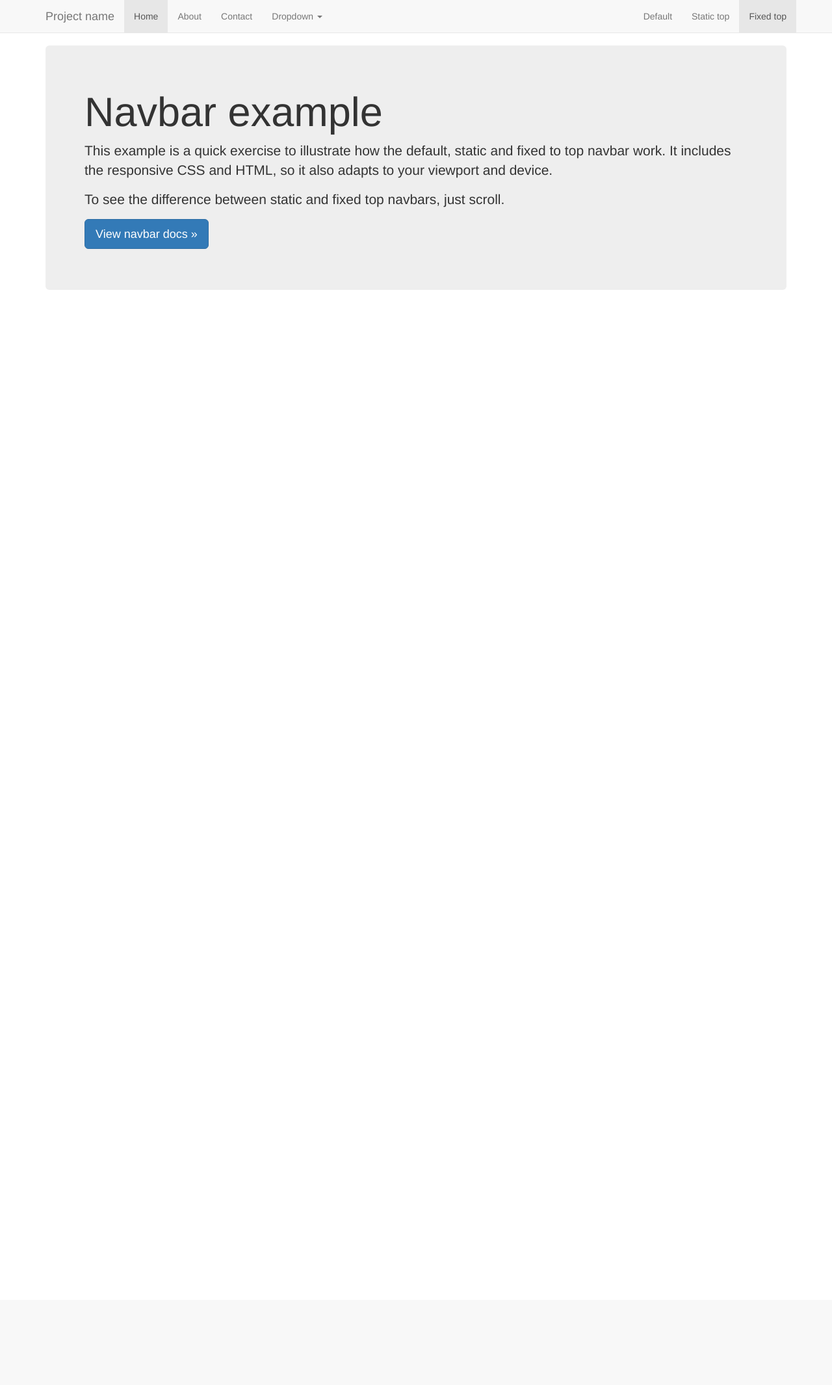
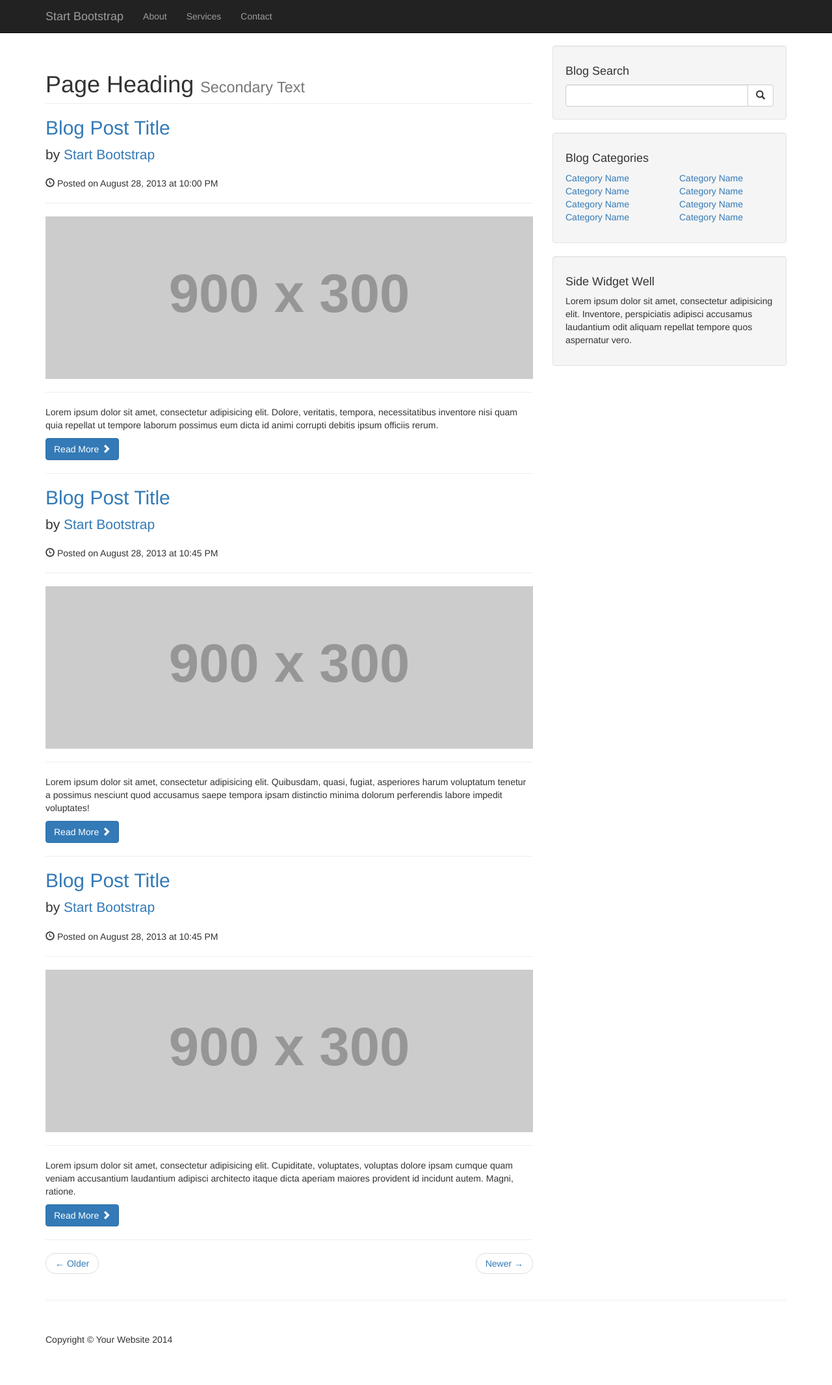
Before and after one commit to lunarcontrol/Dynamic-List, a PHP site: page / in a window 1280 px wide. Shown: the whole page at 65% size. Before the commit the page ends 383 px from the top, so only its background shows below. Run offline with PHP 8.4, Linux system fonts and the light colour scheme; grey boxes labelled with a size stand in for pictures from a placeholder-image service; some libraries are stand-ins or nearby versions.

Commit message:
Updated index

```diff
--- a/index.php
+++ b/index.php
@@ -1,89 +1,222 @@
 <!DOCTYPE html>
 <html lang="en">
+
 <head>
+
     <meta charset="utf-8">
     <meta http-equiv="X-UA-Compatible" content="IE=edge">
     <meta name="viewport" content="width=device-width, initial-scale=1">
-    <!-- The above 3 meta tags *must* come first in the head; any other head content must come *after* these tags -->
     <meta name="description" content="">
     <meta name="author" content="">
-    <link rel="icon" href="../../favicon.ico">
 
-    <title></title>
+    <title>Dynamic List</title>
 
-    <!-- Bootstrap core CSS -->
+    <!-- Bootstrap Core CSS -->
     <link href="static/css/bootstrap.min.css" rel="stylesheet">
 
-    <!-- Custom styles for this template -->
-    <link href="static/css/navbar.css" rel="stylesheet">
+    <!-- Custom CSS -->
+    <link href="static/css/blog-home.css" rel="stylesheet">
 
-    <!-- HTML5 shim and Respond.js for IE8 support of HTML5 elements and media queries -->
+    <!-- HTML5 Shim and Respond.js IE8 support of HTML5 elements and media queries -->
+    <!-- WARNING: Respond.js doesn't work if you view the page via file:// -->
     <!--[if lt IE 9]>
-      <script src="https://oss.maxcdn.com/html5shiv/3.7.2/html5shiv.min.js"></script>
-      <script src="https://oss.maxcdn.com/respond/1.4.2/respond.min.js"></script>
+        <script src="https://oss.maxcdn.com/libs/html5shiv/3.7.0/html5shiv.js"></script>
+        <script src="https://oss.maxcdn.com/libs/respond.js/1.4.2/respond.min.js"></script>
     <![endif]-->
+
 </head>
 
 <body>
 
-    <!-- Fixed navbar -->
-    <nav class="navbar navbar-default navbar-fixed-top">
+    <!-- Navigation -->
+    <nav class="navbar navbar-inverse navbar-fixed-top" role="navigation">
         <div class="container">
+            <!-- Brand and toggle get grouped for better mobile display -->
             <div class="navbar-header">
-          <button type="button" class="navbar-toggle collapsed" data-toggle="collapse" data-target="#navbar" aria-expanded="false" aria-controls="navbar">
+                <button type="button" class="navbar-toggle" data-toggle="collapse" data-target="#bs-example-navbar-collapse-1">
                     <span class="sr-only">Toggle navigation</span>
                     <span class="icon-bar"></span>
                     <span class="icon-bar"></span>
                     <span class="icon-bar"></span>
                 </button>
-          <a class="navbar-brand" href="#">Project name</a>
+                <a class="navbar-brand" href="#">Start Bootstrap</a>
             </div>
-        <div id="navbar" class="navbar-collapse collapse">
+            <!-- Collect the nav links, forms, and other content for toggling -->
+            <div class="collapse navbar-collapse" id="bs-example-navbar-collapse-1">
                 <ul class="nav navbar-nav">
-            <li class="active"><a href="#">Home</a></li>
-            <li><a href="#about">About</a></li>
-            <li><a href="#contact">Contact</a></li>
-            <li class="dropdown">
-              <a href="#" class="dropdown-toggle" data-toggle="dropdown" role="button" aria-expanded="false">Dropdown <span class="caret"></span></a>
-              <ul class="dropdown-menu" role="menu">
-                <li><a href="#">Action</a></li>
-                <li><a href="#">Another action</a></li>
-                <li><a href="#">Something else here</a></li>
-                <li class="divider"></li>
-                <li class="dropdown-header">Nav header</li>
-                <li><a href="#">Separated link</a></li>
-                <li><a href="#">One more separated link</a></li>
-              </ul>
+                    <li>
+                        <a href="#">About</a>
+                    </li>
+                    <li>
+                        <a href="#">Services</a>
+                    </li>
+                    <li>
+                        <a href="#">Contact</a>
                     </li>
                 </ul>
-          <ul class="nav navbar-nav navbar-right">
-            <li><a href="../navbar/">Default</a></li>
-            <li><a href="../navbar-static-top/">Static top</a></li>
-            <li class="active"><a href="./">Fixed top <span class="sr-only">(current)</span></a></li>
-          </ul>
-        </div><!--/.nav-collapse -->
             </div>
+            <!-- /.navbar-collapse -->
+        </div>
+        <!-- /.container -->
     </nav>
 
+    <!-- Page Content -->
     <div class="container">
 
-      <!-- Main component for a primary marketing message or call to action -->
-      <div class="jumbotron">
-        <h1>Navbar example</h1>
-        <p>This example is a quick exercise to illustrate how the default, static and fixed to top navbar work. It includes the responsive CSS and HTML, so it also adapts to your viewport and device.</p>
-        <p>To see the difference between static and fixed top navbars, just scroll.</p>
-        <p>
-          <a class="btn btn-lg btn-primary" href="../../components/#navbar" role="button">View navbar docs &raquo;</a>
+        <div class="row">
+
+            <!-- Blog Entries Column -->
+            <div class="col-md-8">
+
+                <h1 class="page-header">
+                    Page Heading
+                    <small>Secondary Text</small>
+                </h1>
+
+                <!-- First Blog Post -->
+                <h2>
+                    <a href="#">Blog Post Title</a>
+                </h2>
+                <p class="lead">
+                    by <a href="index.php">Start Bootstrap</a>
                 </p>
+                <p><span class="glyphicon glyphicon-time"></span> Posted on August 28, 2013 at 10:00 PM</p>
+                <hr>
+                <img class="img-responsive" src="http://placehold.it/900x300" alt="">
+                <hr>
+                <p>Lorem ipsum dolor sit amet, consectetur adipisicing elit. Dolore, veritatis, tempora, necessitatibus inventore nisi quam quia repellat ut tempore laborum possimus eum dicta id animi corrupti debitis ipsum officiis rerum.</p>
+                <a class="btn btn-primary" href="#">Read More <span class="glyphicon glyphicon-chevron-right"></span></a>
+
+                <hr>
+
+                <!-- Second Blog Post -->
+                <h2>
+                    <a href="#">Blog Post Title</a>
+                </h2>
+                <p class="lead">
+                    by <a href="index.php">Start Bootstrap</a>
+                </p>
+                <p><span class="glyphicon glyphicon-time"></span> Posted on August 28, 2013 at 10:45 PM</p>
+                <hr>
+                <img class="img-responsive" src="http://placehold.it/900x300" alt="">
+                <hr>
+                <p>Lorem ipsum dolor sit amet, consectetur adipisicing elit. Quibusdam, quasi, fugiat, asperiores harum voluptatum tenetur a possimus nesciunt quod accusamus saepe tempora ipsam distinctio minima dolorum perferendis labore impedit voluptates!</p>
+                <a class="btn btn-primary" href="#">Read More <span class="glyphicon glyphicon-chevron-right"></span></a>
+
+                <hr>
+
+                <!-- Third Blog Post -->
+                <h2>
+                    <a href="#">Blog Post Title</a>
+                </h2>
+                <p class="lead">
+                    by <a href="index.php">Start Bootstrap</a>
+                </p>
+                <p><span class="glyphicon glyphicon-time"></span> Posted on August 28, 2013 at 10:45 PM</p>
+                <hr>
+                <img class="img-responsive" src="http://placehold.it/900x300" alt="">
+                <hr>
+                <p>Lorem ipsum dolor sit amet, consectetur adipisicing elit. Cupiditate, voluptates, voluptas dolore ipsam cumque quam veniam accusantium laudantium adipisci architecto itaque dicta aperiam maiores provident id incidunt autem. Magni, ratione.</p>
+                <a class="btn btn-primary" href="#">Read More <span class="glyphicon glyphicon-chevron-right"></span></a>
+
+                <hr>
+
+                <!-- Pager -->
+                <ul class="pager">
+                    <li class="previous">
+                        <a href="#">&larr; Older</a>
+                    </li>
+                    <li class="next">
+                        <a href="#">Newer &rarr;</a>
+                    </li>
+                </ul>
+
             </div>
 
-    </div> <!-- /container -->
+            <!-- Blog Sidebar Widgets Column -->
+            <div class="col-md-4">
 
+                <!-- Blog Search Well -->
+                <div class="well">
+                    <h4>Blog Search</h4>
+                    <div class="input-group">
+                        <input type="text" class="form-control">
+                        <span class="input-group-btn">
+                            <button class="btn btn-default" type="button">
+                                <span class="glyphicon glyphicon-search"></span>
+                        </button>
+                        </span>
+                    </div>
+                    <!-- /.input-group -->
+                </div>
 
-    <!-- Bootstrap core JavaScript
-    ================================================== -->
-    <!-- Placed at the end of the document so the pages load faster -->
-    <script src="https://ajax.googleapis.com/ajax/libs/jquery/1.11.2/jquery.min.js"></script>
-    <script src="static/js/bootstrap.min.js"></script>
+                <!-- Blog Categories Well -->
+                <div class="well">
+                    <h4>Blog Categories</h4>
+                    <div class="row">
+                        <div class="col-lg-6">
+                            <ul class="list-unstyled">
+                                <li><a href="#">Category Name</a>
+                                </li>
+                                <li><a href="#">Category Name</a>
+                                </li>
+                                <li><a href="#">Category Name</a>
+                                </li>
+                                <li><a href="#">Category Name</a>
+                                </li>
+                            </ul>
+                        </div>
+                        <!-- /.col-lg-6 -->
+                        <div class="col-lg-6">
+                            <ul class="list-unstyled">
+                                <li><a href="#">Category Name</a>
+                                </li>
+                                <li><a href="#">Category Name</a>
+                                </li>
+                                <li><a href="#">Category Name</a>
+                                </li>
+                                <li><a href="#">Category Name</a>
+                                </li>
+                            </ul>
+                        </div>
+                        <!-- /.col-lg-6 -->
+                    </div>
+                    <!-- /.row -->
+                </div>
+
+                <!-- Side Widget Well -->
+                <div class="well">
+                    <h4>Side Widget Well</h4>
+                    <p>Lorem ipsum dolor sit amet, consectetur adipisicing elit. Inventore, perspiciatis adipisci accusamus laudantium odit aliquam repellat tempore quos aspernatur vero.</p>
+                </div>
+
+            </div>
+
+        </div>
+        <!-- /.row -->
+
+        <hr>
+
+        <!-- Footer -->
+        <footer>
+            <div class="row">
+                <div class="col-lg-12">
+                    <p>Copyright &copy; Your Website 2014</p>
+                </div>
+                <!-- /.col-lg-12 -->
+            </div>
+            <!-- /.row -->
+        </footer>
+
+    </div>
+    <!-- /.container -->
+
+    <!-- jQuery -->
+    <script src="js/jquery.js"></script>
+
+    <!-- Bootstrap Core JavaScript -->
+    <script src="js/bootstrap.min.js"></script>
+
 </body>
+
 </html>
--- a/static/css/navbar.css
+++ /dev/null
@@ -1,4 +0,0 @@
-body {
-  min-height: 2000px;
-  padding-top: 70px;
-}
```
Lines whose indentation alone changed are shown as unchanged.
